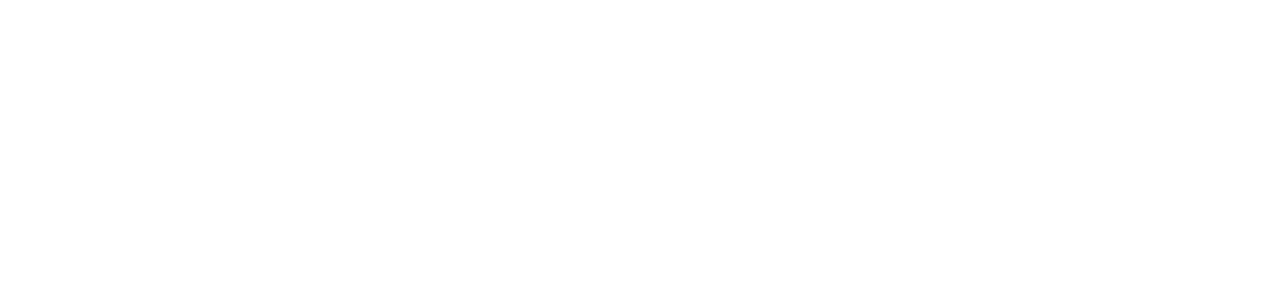
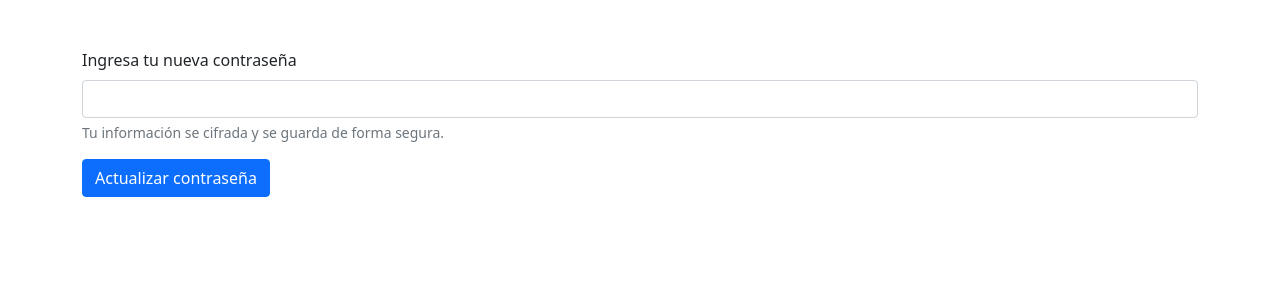
Before and after one commit to AltairBarahona/web-activar-cuenta-q2, a React (Create React App) app: page /resetpassword/1 in a window 1280 px wide. Before the commit this address had no page. Shown: the top 300 px of the page. Built offline with nearby package versions, Linux system fonts and the light colour scheme.

Commit message:
Añadida ruta y endpoint para recuperar contraseña

```diff
--- a/src/App.js
+++ b/src/App.js
@@ -1,5 +1,6 @@
 import { Routes, Route, Navigate } from "react-router-dom";
 import Activation from "./components/Activation";
+import Reset from "./components/Reset";
 
 const App = () => {
   return (
@@ -7,6 +8,7 @@ const App = () => {
 
       <Routes>
         <Route path="/activate/:token" element={<Activation />} />
+        <Route path="/resetpassword/:token" element={<Reset />} />
         <Route path="/" element={<Navigate to ="/activate/:token" />}/>
       </Routes>
 
--- /dev/null
+++ b/src/components/Reset.js
@@ -0,0 +1,100 @@
+import React, { useState } from "react";
+import { useParams } from "react-router-dom";
+const Reset = () => {
+
+    const [notification, setNotification] = useState(null);
+    const [statusError, setStatusError] = useState(null);
+    const [newPassword, setNewPassword] = useState('');
+    const { token } = useParams();
+
+    const onHandlerClick = () => {
+
+        console.log("Reset button clicked");
+        console.log(token);
+
+        var myHeaders = new Headers();
+        myHeaders.append("Content-Type", "application/json");
+
+        var raw = JSON.stringify({
+            "resetLink": token,
+            "newPass": newPassword
+        });
+
+        var requestOptions = {
+            method: 'POST',
+            headers: myHeaders,
+            body: raw,
+            redirect: 'follow'
+        };
+        //change the url to create http request
+        // check the status of the response
+        // check the method of http request
+        // fetch(`http://${process.env.IP_ELASTICA_EC2_AWS}:3000/api/login/email-activate`, requestOptions)
+        //fetch("http://3.23.34.169:3000/api/login/reset-password", requestOptions)
+        //fetch("http://localhost:3000/api/login/reset-password", requestOptions)
+        fetch("http://3.23.34.169:3000/api/login/reset-password", requestOptions)
+
+
+            .then(response => {response.text()
+            console.log(response)
+            })
+            .then(result => {
+                console.log(result)
+                setNotification("!Contraseña actualizada con éxito!");
+                setStatusError(false);
+            })
+            .catch(error => {
+                console.log('Error', error)
+                setNotification("Error en la actualización");
+                setStatusError(true);
+            });
+    }
+
+    /*
+    const onHandlerClickError = () => {
+        setNotification("This is a error notification");
+        setStatusError(true);
+    }
+
+    const onHandlerClickSuccess = () => {
+        setNotification("This is a success notification");
+        setStatusError(false);
+    }
+    */
+    const onHandlerResetPassword= (event)=>{
+        console.log(event.target.value)
+        setNewPassword(event.target.value)
+    };
+    return (
+        <div className="container mt-5">
+
+            {notification && (
+                <div className={
+                    `alert ${statusError ?
+                        'alert alert-danger' :
+                        'alert-primary'}`
+                }
+                    role="alert">
+                    {notification}
+                </div>
+            )}
+
+
+            {/*
+            <button className="btn btn-danger" onClick={onHandlerClickError}>Error</button>
+            <button className="btn btn-success" onClick={onHandlerClickSuccess}>Success</button>
+            */}
+
+        <div className="mb-3">
+            <label for="exampleInputPassword1" className="form-label">Ingresa tu nueva contraseña</label>
+            <input type="password" className="form-control" value={newPassword} onChange={onHandlerResetPassword}/>
+            <div id="" className="form-text">Tu información se cifrada y se guarda de forma segura.</div>
+        </div>
+        <button type="submit" className="btn btn-primary" onClick={onHandlerClick}>Actualizar contraseña</button>
+
+        </div>
+    )
+
+}
+
+export default Reset;
```
